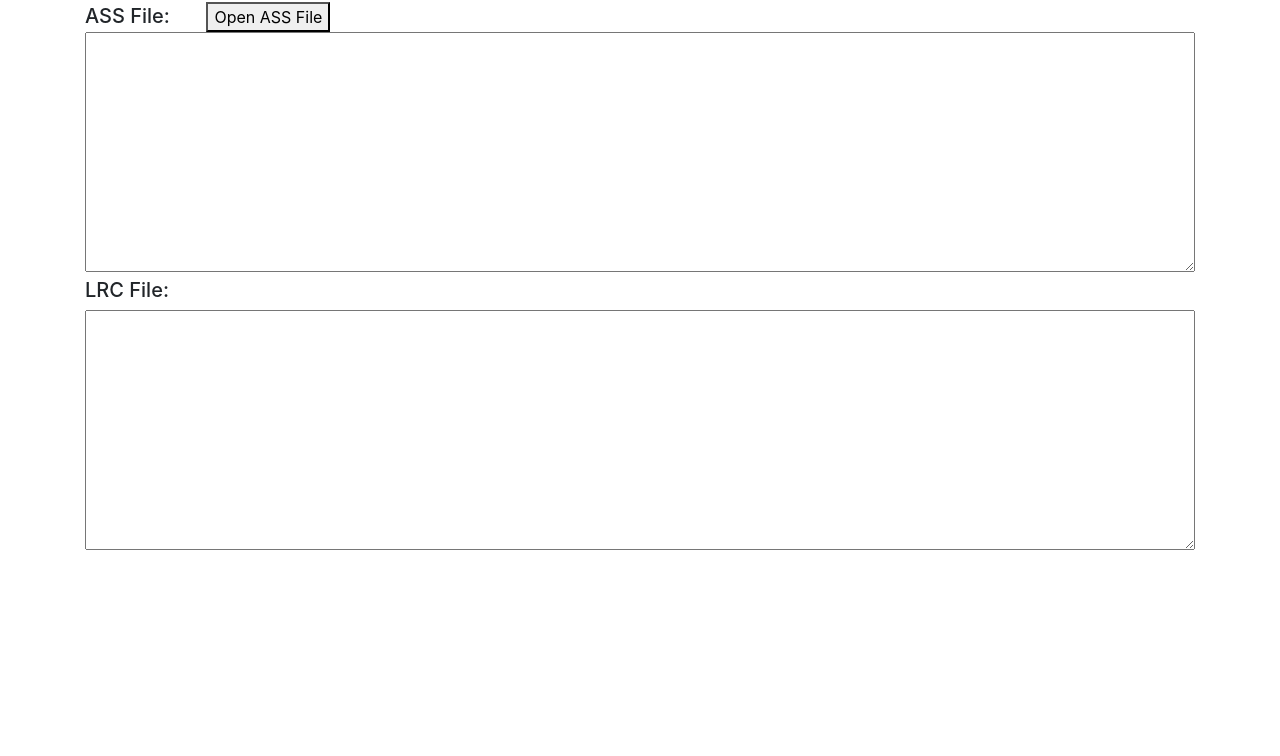
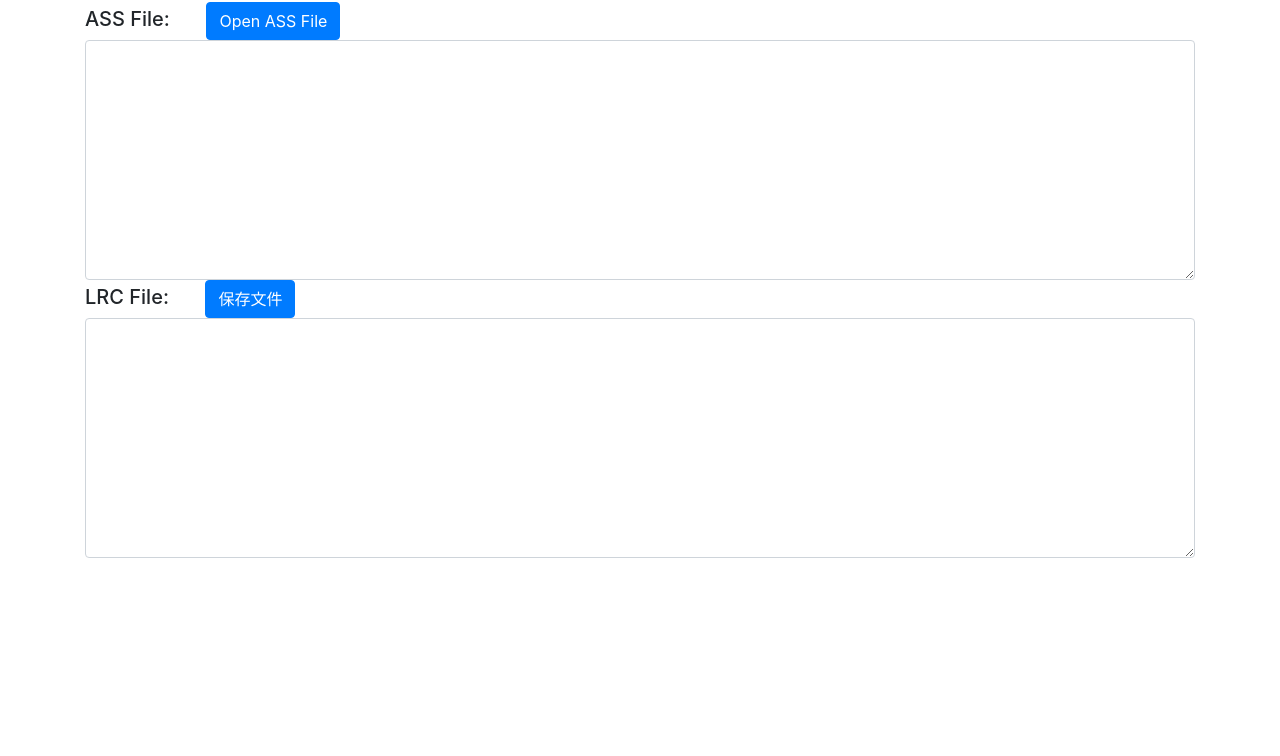
Before and after one commit to yuyuyzl/BetterASS2LRC, a plain HTML site: page index.html in a window 1280 px wide. Shown: the part 44-800 px from the top of the page. Drawn offline with Linux system fonts and the light colour scheme.

Commit message:
bootstrapify

```diff
--- a/index.html
+++ b/index.html
@@ -14,10 +14,10 @@
     <div class="container" style="height: 100%">
         <h2>Better ASS to LRC Converter</h2>
 
-        <h5 style="display: inline;margin-right: 32px">ASS File:</h5> <button onclick="$('#assInput').click()">Open ASS File</button><input type="file" id="assInput" style="display: none">
-        <textarea id="ass" style="width: 100%;height: 30%;" onchange="parseASS()" onkeydown="parseASS()"></textarea>
-        <h5>LRC File:</h5>
-        <textarea id="lrc" style="width: 100%;height: 30%;"></textarea>
+        <h5 style="display: inline;margin-right: 32px">ASS File:</h5> <button onclick="$('#assInput').click()" class="btn btn-primary">Open ASS File</button><input type="file" id="assInput" style="display: none">
+        <textarea id="ass" style="width: 100%;height: 30%;" onchange="parseASS()" onkeydown="parseASS()" class="form-control"></textarea>
+        <h5 style="display: inline;margin-right: 32px">LRC File:</h5> <button onclick="saveLrc();" class="btn btn-primary">保存文件</button>
+        <textarea id="lrc" style="width: 100%;height: 30%;" class="form-control"></textarea>
     </div>
 </body>
 </html>
--- a/index.js
+++ b/index.js
@@ -28,6 +28,11 @@ function parseASS(){
 
 }
 
+function saveLrc(){
+    var blob = new Blob([$("#lrc").val()], {type: "text/plain;charset=utf-8"});
+    saveAs(blob, "converted.lrc");
+}
+
 $(function () {
     $("#assInput").change(function () {
         console.log("changed");
@@ -37,6 +42,7 @@ $(function () {
         reader.onload = function(evt) { //读取完文件之后会回来这里
             var fileString = evt.target.result; // 读取文件内容
             $("#ass").val(fileString);
+            parseASS();
         }
     });
 });
```
